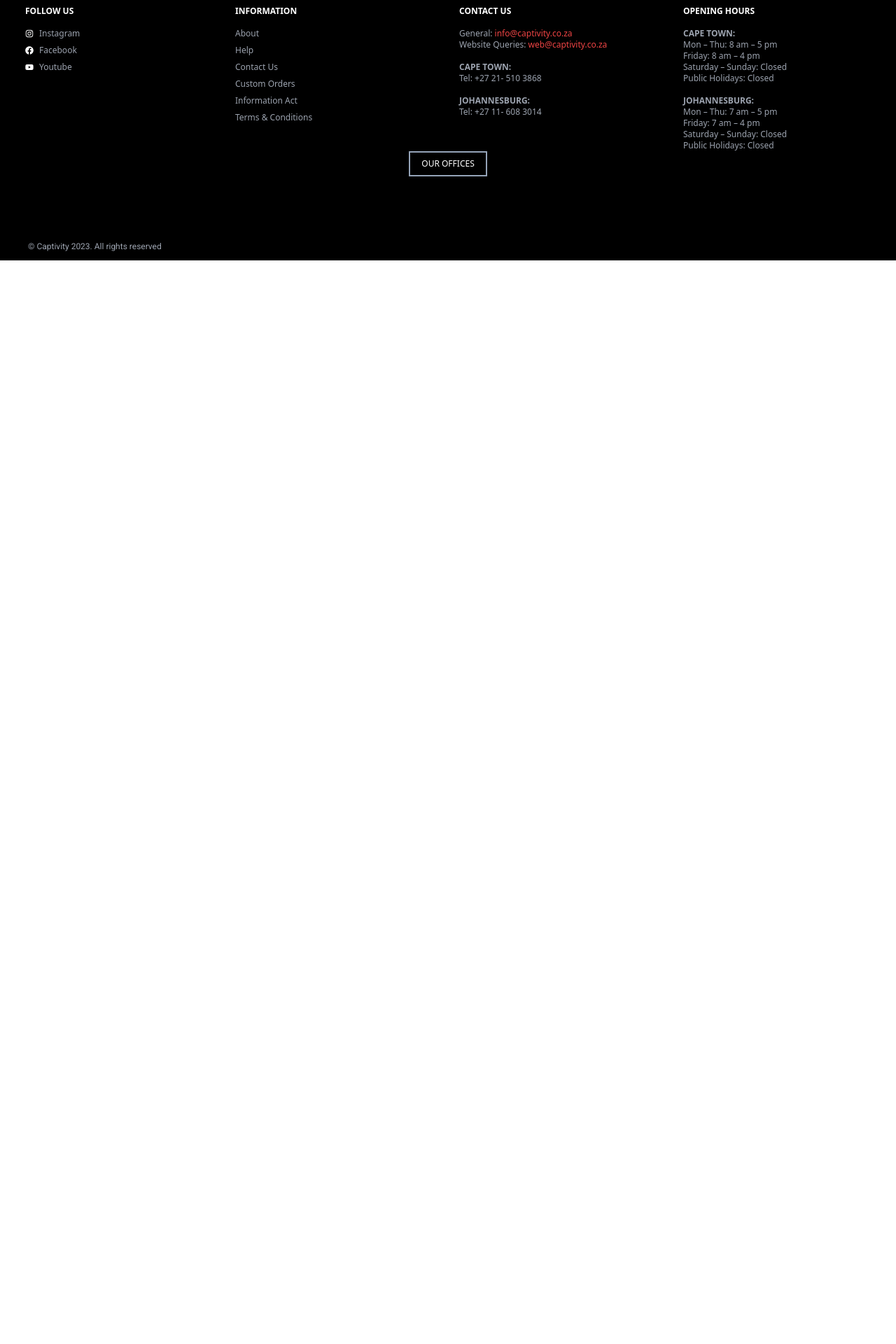
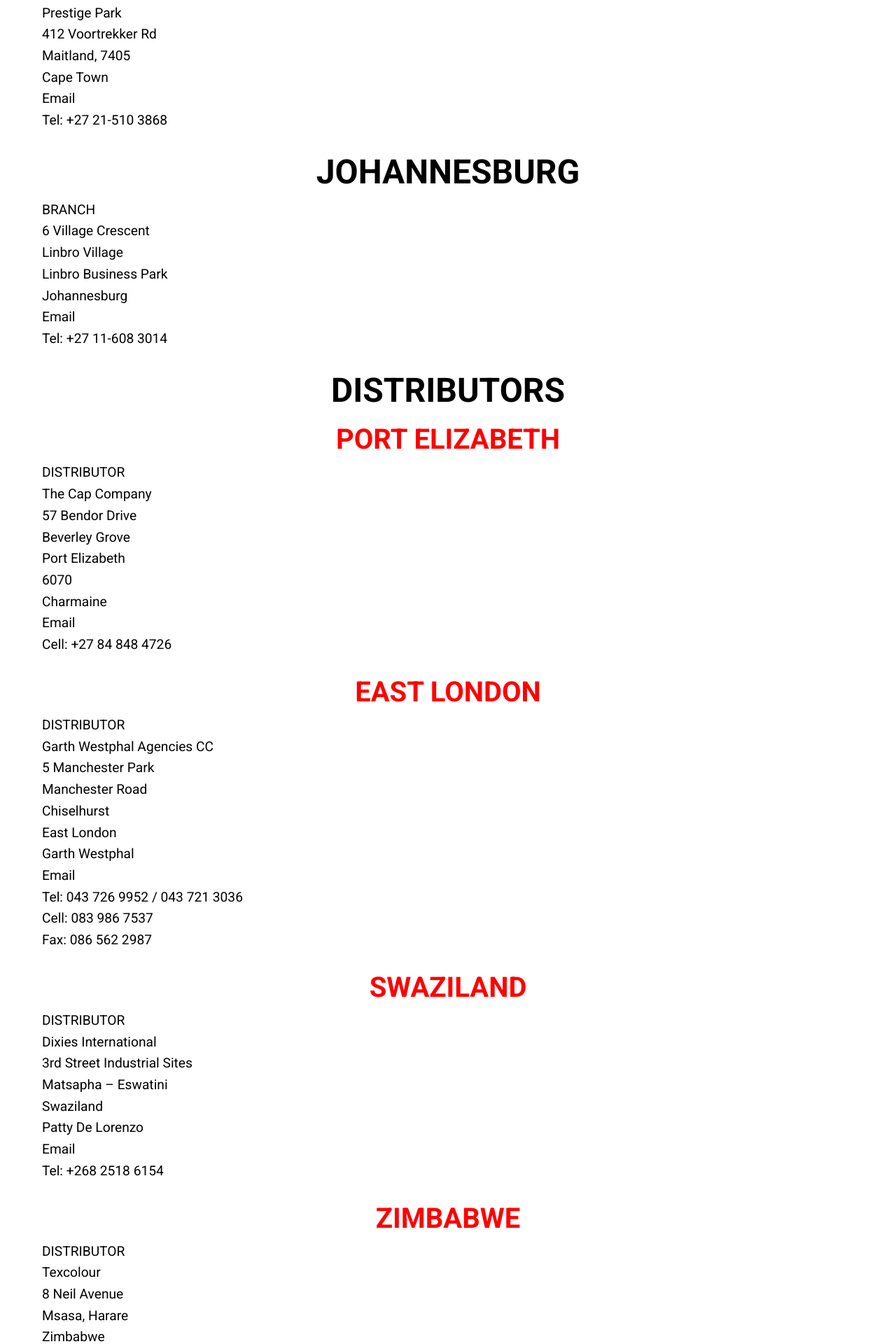
Before and after one commit to Codeeza/Codeeza-build, a Next.js app: page /contact in a window 1280 px wide. Shown: the part 400-2320 px from the top of the page at 70% size. Before the commit the page ends 800 px from the top, so only its background shows below. Built offline with nearby package versions, Linux system fonts and the light colour scheme.

Commit message:
modified:   app/contact/page.jsx

```diff
--- a/app/contact/page.jsx
+++ b/app/contact/page.jsx
@@ -1,112 +1,109 @@
-import React from 'react'
+import React from 'react';
+import styles from './contact.module.css';
 
 const Contact = () => {
   return (
-    <div>
-      Contact Us
-      <div>
-      CONTACT US
-Send us a message
-CAPE TOWN
-HEAD OFFICE
+    <div className={styles.container}>
+      <h1 className={styles.centeredHeading}>Contact Us</h1>
+      <div className={styles.paragraph}>
+        <h2 className={styles.headwear}>CAPE TOWN</h2>
+        <p>HEAD OFFICE</p>
+        <p>Prestige Park</p>
+        <p>412 Voortrekker Rd</p>
+        <p>Maitland, 7405</p>
+        <p>Cape Town</p>
+        <p>Email</p>
+        <p>Tel: +27 21-510 3868</p>
+      </div>
 
-Prestige Park
-412 Voortrekker Rd
-Maitland, 7405
-Cape Town
+      <div className={styles.paragraph}>
+        <h2 className={styles.headwear}>JOHANNESBURG</h2>
+        <p>BRANCH</p>
+        <p>6 Village Crescent</p>
+        <p>Linbro Village</p>
+        <p>Linbro Business Park</p>
+        <p>Johannesburg</p>
+        <p>Email</p>
+        <p>Tel: +27 11-608 3014</p>
+      </div>
 
-Email
-Tel: +27 21-510 3868
+      <div className={styles.paragraph}>
+        <h2 className={styles.headwear}>DISTRIBUTORS</h2>
+        <h3 className={styles.collection}>PORT ELIZABETH</h3>
+        <p>DISTRIBUTOR</p>
+        <p>The Cap Company</p>
+        <p>57 Bendor Drive</p>
+        <p>Beverley Grove</p>
+        <p>Port Elizabeth</p>
+        <p>6070</p>
+        <p>Charmaine</p>
+        <p>Email</p>
+        <p>Cell: +27 84 848 4726</p>
+      </div>
 
+      <div className={styles.paragraph}>
+        <h3 className={styles.collection}>EAST LONDON</h3>
+        <p>DISTRIBUTOR</p>
+        <p>Garth Westphal Agencies CC</p>
+        <p>5 Manchester Park</p>
+        <p>Manchester Road</p>
+        <p>Chiselhurst</p>
+        <p>East London</p>
+        <p>Garth Westphal</p>
+        <p>Email</p>
+        <p>Tel: 043 726 9952 / 043 721 3036</p>
+        <p>Cell: 083 986 7537</p>
+        <p>Fax: 086 562 2987</p>
+      </div>
 
-JOHANNESBURG
-BRANCH
+      <div className={styles.paragraph}>
+        <h3 className={styles.collection}>SWAZILAND</h3>
+        <p>DISTRIBUTOR</p>
+        <p>Dixies International</p>
+        <p>3rd Street Industrial Sites</p>
+        <p>Matsapha – Eswatini</p>
+        <p>Swaziland</p>
+        <p>Patty De Lorenzo</p>
+        <p>Email</p>
+        <p>Tel: +268 2518 6154</p>
+      </div>
 
-6 Village Crescent
-Linbro Village
-Linbro Business Park
-Johannesburg
+      <div className={styles.paragraph}>
+        <h3 className={styles.collection}>ZIMBABWE</h3>
+        <p>DISTRIBUTOR</p>
+        <p>Texcolour</p>
+        <p>8 Neil Avenue</p>
+        <p>Msasa, Harare</p>
+        <p>Zimbabwe</p>
+        <p>Paul Howard</p>
+        <p>Email</p>
+        <p>Tel: +263 448 7318 | +263 448 6057</p>
+      </div>
 
-Email
-Tel: +27 11-608 3014
+      <h2 className={styles.centeredHeading}>Send Us A Message</h2>
+      <form className={styles.container}>
+        <label className={styles.paragraphSmallSpacing}>First Name *</label>
+        <input type="text" className={styles.paragraphMediumSpacing} />
 
+        <label className={styles.paragraphSmallSpacing}>Surname</label>
+        <input type="text" className={styles.paragraphMediumSpacing} />
 
-DISTRIBUTORS
-PORT ELIZABETH
-DISTRIBUTOR
+        <label className={styles.paragraphSmallSpacing}>Email Address *</label>
+        <input type="email" className={styles.paragraphMediumSpacing} />
 
-The Cap Company
-57 Bendor Drive
-Beverley Grove
-Port Elizabeth
-6070
+        <label className={styles.paragraphSmallSpacing}>Phone</label>
+        <input type="text" className={styles.paragraphMediumSpacing} />
 
-Charmaine
+        <label className={styles.paragraphSmallSpacing}>Company *</label>
+        <input type="text" className={styles.paragraphMediumSpacing} placeholder="E.g. Captivity Promotions" />
 
-Email
-Cell: +27 84 848 4726
+        <label className={styles.paragraphSmallSpacing}>Message *</label>
+        <textarea className={styles.paragraphLargeSpacing} placeholder="Enter your message..."></textarea>
 
-
-EAST LONDON
-DISTRIBUTOR
-
-Garth Westphal Agencies CC
-5 Manchester Park
-Manchester Road
-Chiselhurst
-East London
-
-Garth Westphal
-
-Email
-Tel: 043 726 9952 / 043 721 3036
-Cell: 083 986 7537
-Fax: 086 562 2987
-
-
-swaziland
-DISTRIBUTOR
-
-Dixies International
-3rd Street Industrial Sites
-Matsapha – Eswatini
-Swaziland
-
-Patty De Lorenzo
-
-Email
-Tel: +268 2518 6154
-
-
-zimbabwe
-DISTRIBUTOR
-
-Texcolour
-8 Neil Avenue
-Msasa, Harare
-Zimbabwe
-
-Paul Howard
-
-Email
-Tel: +263 448 7318 | +263 448 6057
-
-
-SEND US A MESSAGE
-First Name *
-Surname
-Email Address *
-Phone
-Company *
-E.g. Captivity Promotions
-Message *
-Enter your message...
-Send Message
-Edit form
-
-      </div>
+        <button type="submit" className={styles.paragraphMediumSpacing}>Send Message</button>
+      </form>
     </div>
-  )
+  );
 }
 
 export default Contact;
```
